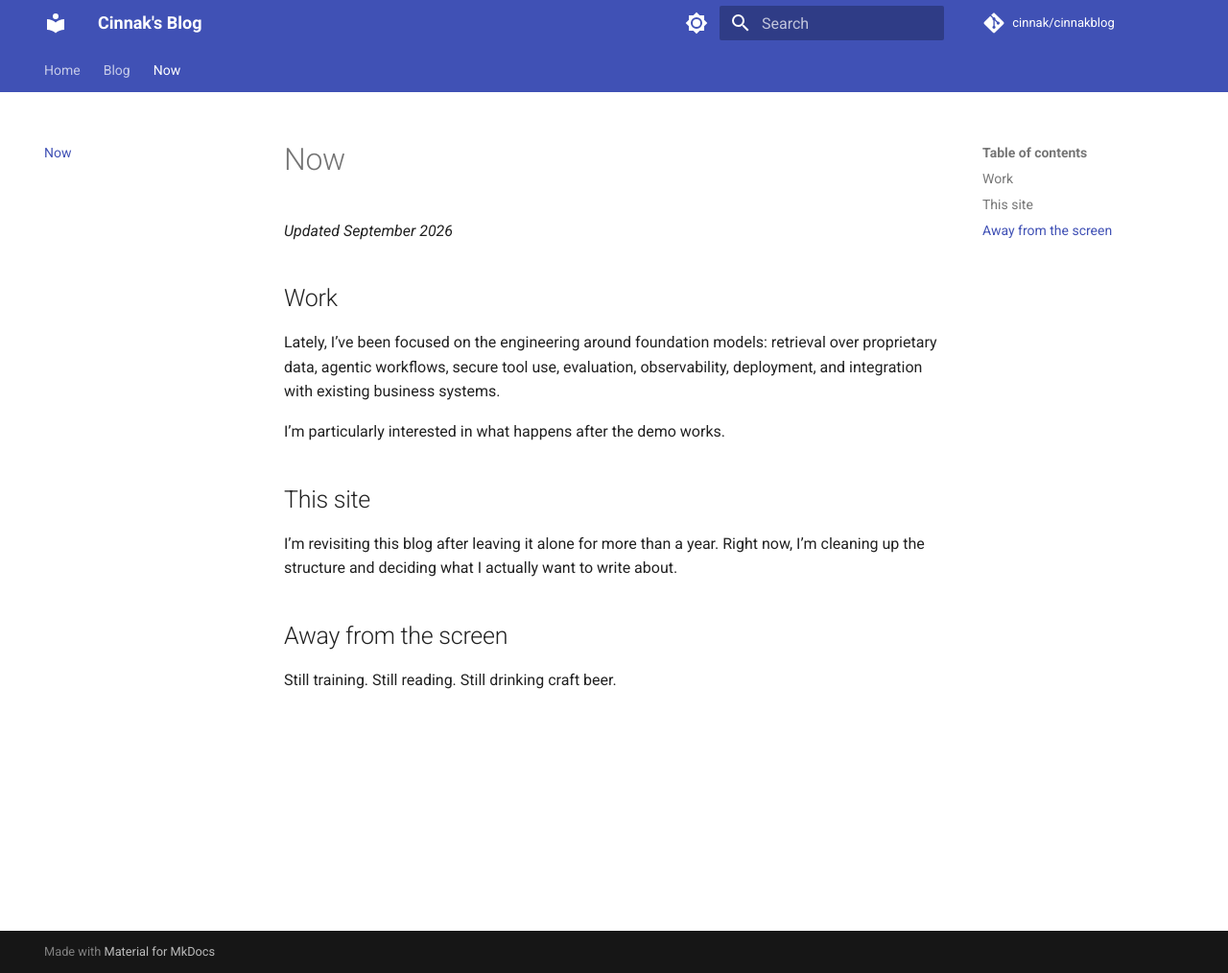
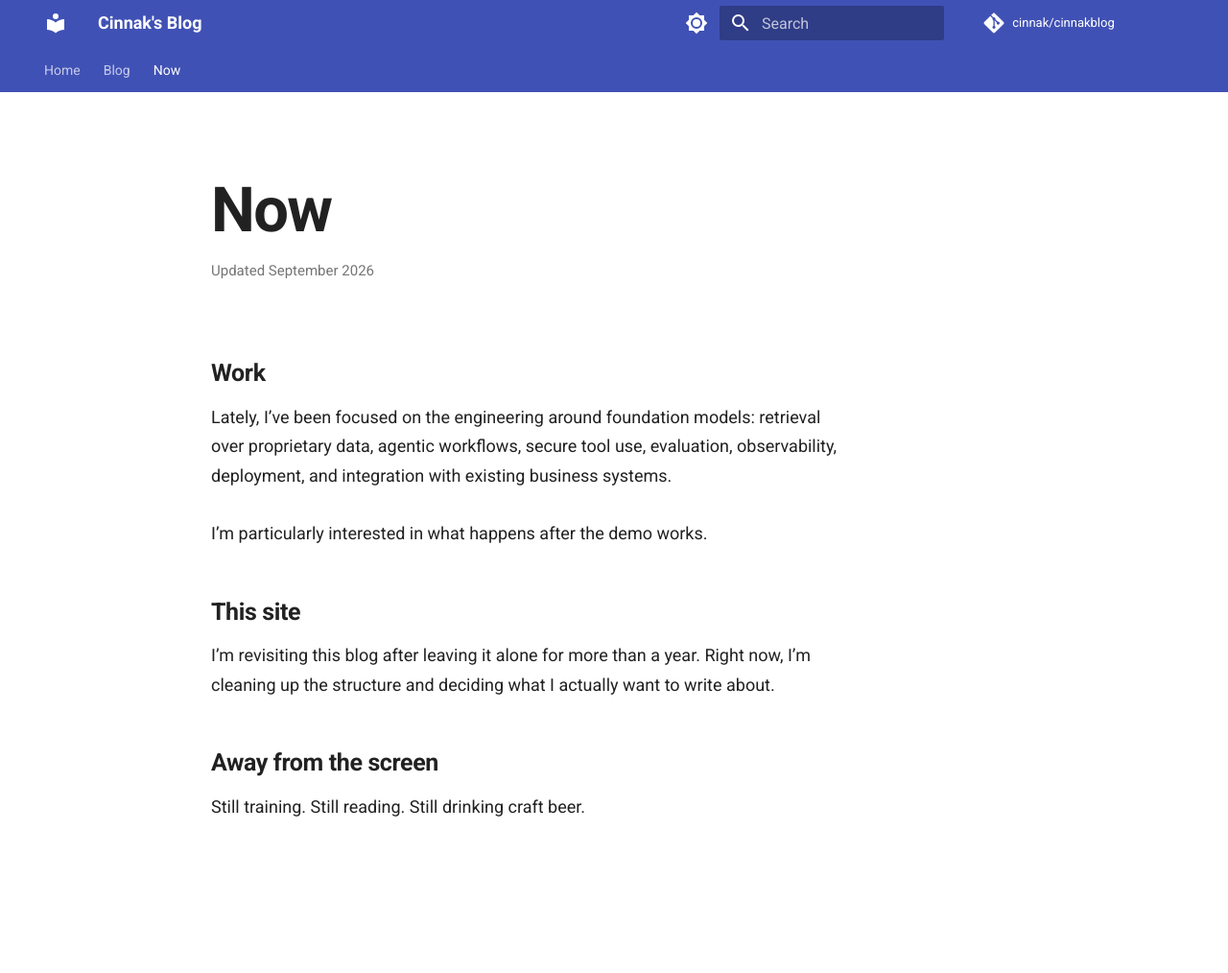
Before and after one commit to cinnak/cinnakblog, an MkDocs documentation site: the page built from docs/now.md, in a window 1280 px wide and 1014 px high. Shown: the whole window at 96% size. Built offline with MkDocs 1.6.1 and Material for MkDocs 9.7.7, drawn with Linux system fonts in a browser that asks for light colours; comment, search, counter and statistics services are not loaded.

Commit message:
Polish now page layout

```diff
--- a/docs/now.md
+++ b/docs/now.md
@@ -1,6 +1,14 @@
+---
+hide:
+  - navigation
+  - toc
+---
+
+<div class="now-page" markdown>
+
 # Now
 
-*Updated September 2026*
+<p class="now-updated">Updated September 2026</p>
 
 ## Work
 
@@ -15,3 +23,5 @@
 ## Away from the screen
 
 Still training. Still reading. Still drinking craft beer.
+
+</div>
--- /dev/null
+++ b/docs/stylesheets/extra.css
@@ -0,0 +1,57 @@
+.now-page {
+  --now-space-sm: 0.75rem;
+  --now-space-md: 1.5rem;
+  --now-space-lg: 2.5rem;
+  --now-space-xl: 4rem;
+
+  max-width: 42rem;
+  margin-inline: auto;
+  padding-block: clamp(1rem, 3vw, 2.5rem) var(--now-space-xl);
+}
+
+.now-page h1 {
+  margin: 0 0 var(--now-space-sm);
+  color: var(--md-default-fg-color);
+  font-size: clamp(2.25rem, 6vw, 3.25rem);
+  font-weight: 600;
+  letter-spacing: -0.025em;
+  line-height: 1.1;
+}
+
+.now-page .now-updated {
+  margin: 0 0 var(--now-space-xl);
+  color: var(--md-default-fg-color--light);
+  font-size: 0.75rem;
+  line-height: 1.5;
+}
+
+.now-page h2 {
+  margin: var(--now-space-lg) 0 var(--now-space-sm);
+  color: var(--md-default-fg-color);
+  font-size: 1.25rem;
+  font-weight: 600;
+  letter-spacing: -0.015em;
+  line-height: 1.25;
+}
+
+.now-page p {
+  max-width: 65ch;
+  margin-block: 0 var(--now-space-md);
+  font-size: 0.9rem;
+  line-height: 1.7;
+}
+
+.md-footer-meta {
+  background-color: var(--md-default-bg-color);
+  color: var(--md-default-fg-color--light);
+}
+
+@media screen and (max-width: 44.984375em) {
+  .now-page {
+    padding-block: var(--now-space-md) var(--now-space-lg);
+  }
+
+  .now-page .now-updated {
+    margin-bottom: var(--now-space-lg);
+  }
+}
--- a/mkdocs.yml
+++ b/mkdocs.yml
@@ -28,20 +28,11 @@
         icon: material/brightness-4
         name: Switch to light mode
 
-# Add the extra section for Giscus configuration
-# extra:
-#   comments:
-#     provider: giscus
-#     repo: cinnak/cinnakblog
-#     repo_id: R_kgDOODT1GA
-#     category: Announcements
-#     category_id: DIC_kwDOODT1GM4Co7OO
-#     mapping: pathname
-#     reactions_enabled: '1' # Keep as string if required by the theme
-#     emit_metadata: '0'  # Keep as string if required by the theme
-#     input_position: bottom
-#     theme: preferred_color_scheme
-#     lang: en
+extra_css:
+  - stylesheets/extra.css
+
+extra:
+  generator: false
 
 nav:
   - Home: index.md
```
